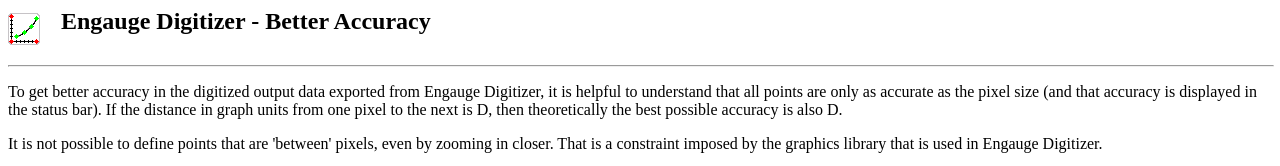
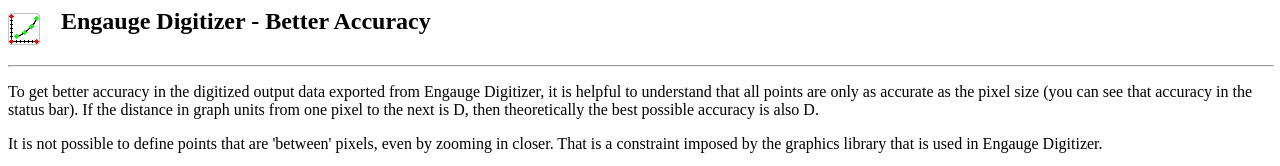
Before and after one commit to crayxt/digitizer, a plain HTML site: page usermanual/betteraccuracy.html in a window 1280 px wide. Shown: the top 166 px of the page. Drawn offline with Linux system fonts and the light colour scheme.

Commit message:
Cosmetic rewording

```diff
--- a/usermanual/betteraccuracy.html
+++ b/usermanual/betteraccuracy.html
@@ -13,7 +13,7 @@
 <HR WIDTH="100%">
 <P>
 To get better accuracy in the digitized output data exported from Engauge Digitizer, it is helpful to understand
-that all points are only as accurate as the pixel size (and that accuracy is displayed in the status bar). If the
+that all points are only as accurate as the pixel size (you can see that accuracy in the status bar). If the
 distance in graph units from one pixel to the next is D, then theoretically the best possible accuracy is also D.
 </P>
 <P>
```
